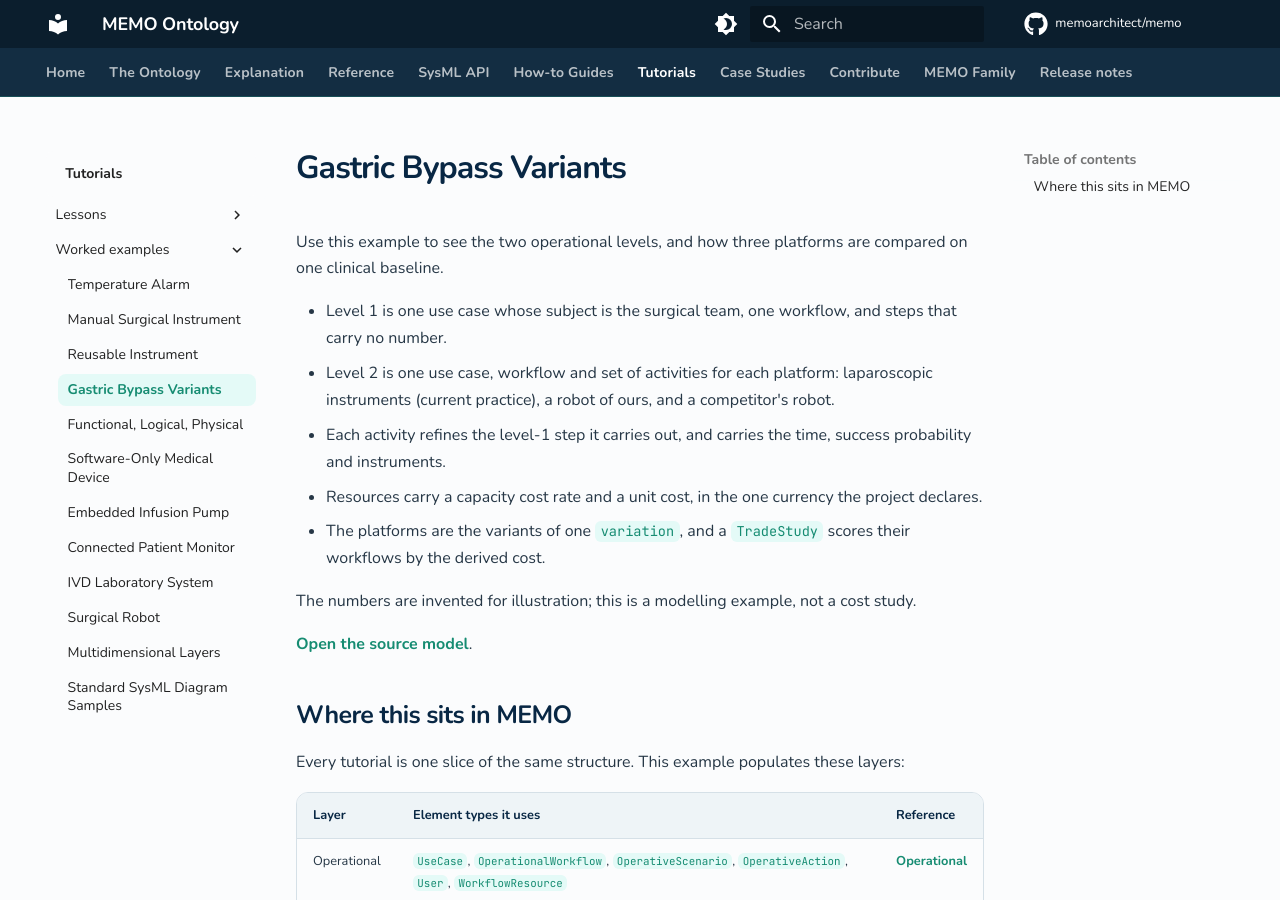
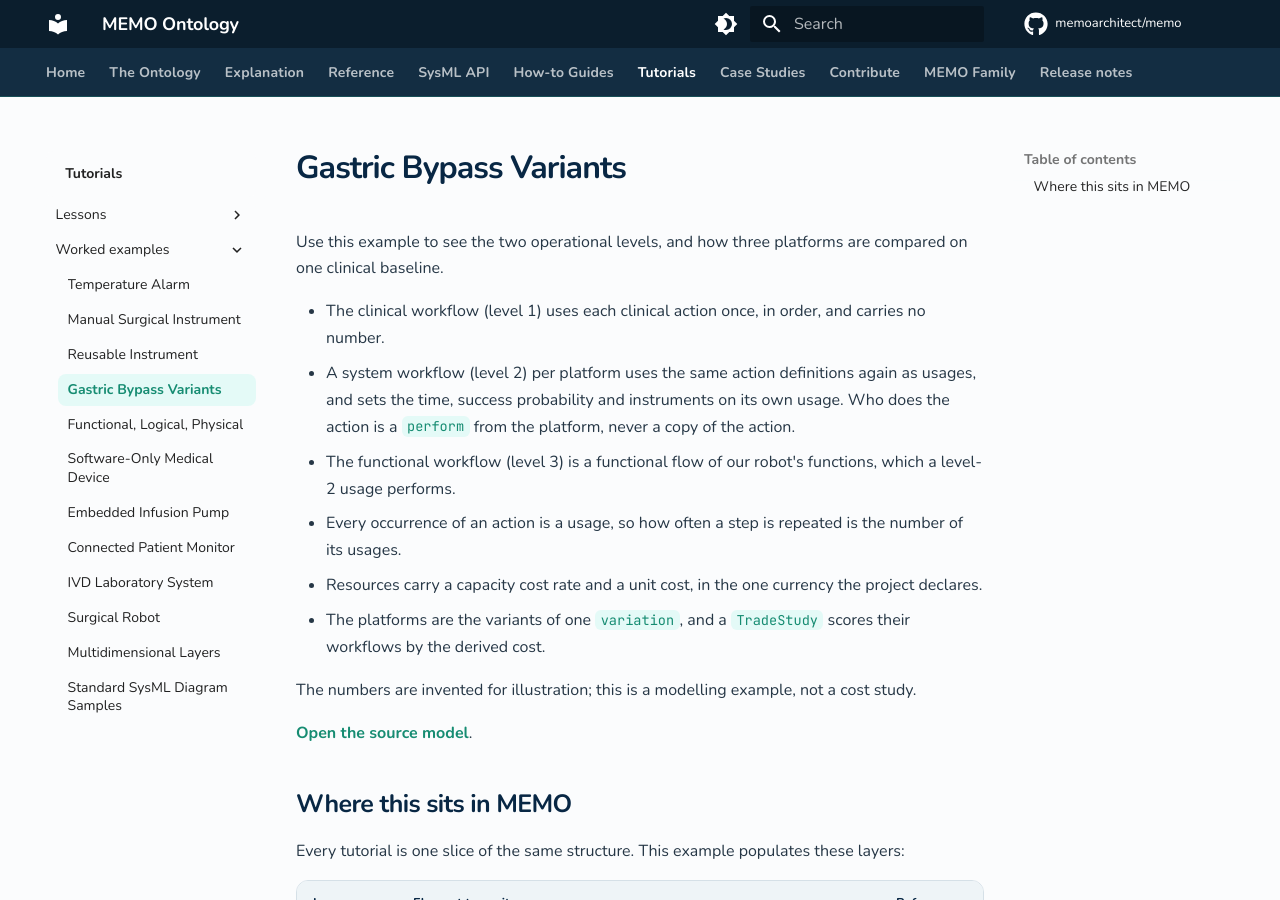
Before and after one commit to memoarchitect/memo, an MkDocs documentation site: the page built from docs/examples/gastric-bypass-variants.md, in a window 1280 px wide and 900 px high. Built offline with MkDocs 1.6.1 and Material for MkDocs 9.7.7, drawn with Linux system fonts in a browser that asks for light colours; comment, search, counter and statistics services are not loaded.

Commit message:
Example: three workflows, each action defined once and used as a usage
The clinical workflow uses each clinical action once; a system workflow per platform uses the
same definitions again with its numbers on the usage; the functional workflow is a flow of our
robot's functions. The platform is a perform from the part, not a copy of the action.

Co-Authored-By: Claude Opus 5.5 <noreply@anthropic.com>

```diff
--- a/docs/examples/gastric-bypass-variants.md
+++ b/docs/examples/gastric-bypass-variants.md
@@ -3,9 +3,10 @@
 Use this example to see the two operational levels, and how three platforms are compared on one
 clinical baseline.
 
-- Level 1 is one use case whose subject is the surgical team, one workflow, and steps that carry no number.
-- Level 2 is one use case, workflow and set of activities for each platform: laparoscopic instruments (current practice), a robot of ours, and a competitor's robot.
-- Each activity refines the level-1 step it carries out, and carries the time, success probability and instruments.
+- The clinical workflow (level 1) uses each clinical action once, in order, and carries no number.
+- A system workflow (level 2) per platform uses the same action definitions again as usages, and sets the time, success probability and instruments on its own usage. Who does the action is a `perform` from the platform, never a copy of the action.
+- The functional workflow (level 3) is a functional flow of our robot's functions, which a level-2 usage performs.
+- Every occurrence of an action is a usage, so how often a step is repeated is the number of its usages.
 - Resources carry a capacity cost rate and a unit cost, in the one currency the project declares.
 - The platforms are the variants of one `variation`, and a `TradeStudy` scores their workflows by the derived cost.
 
```
Also changed, not shown: examples/gastric-bypass-variants/README.md (+9 -6 lines), 8 other files.
